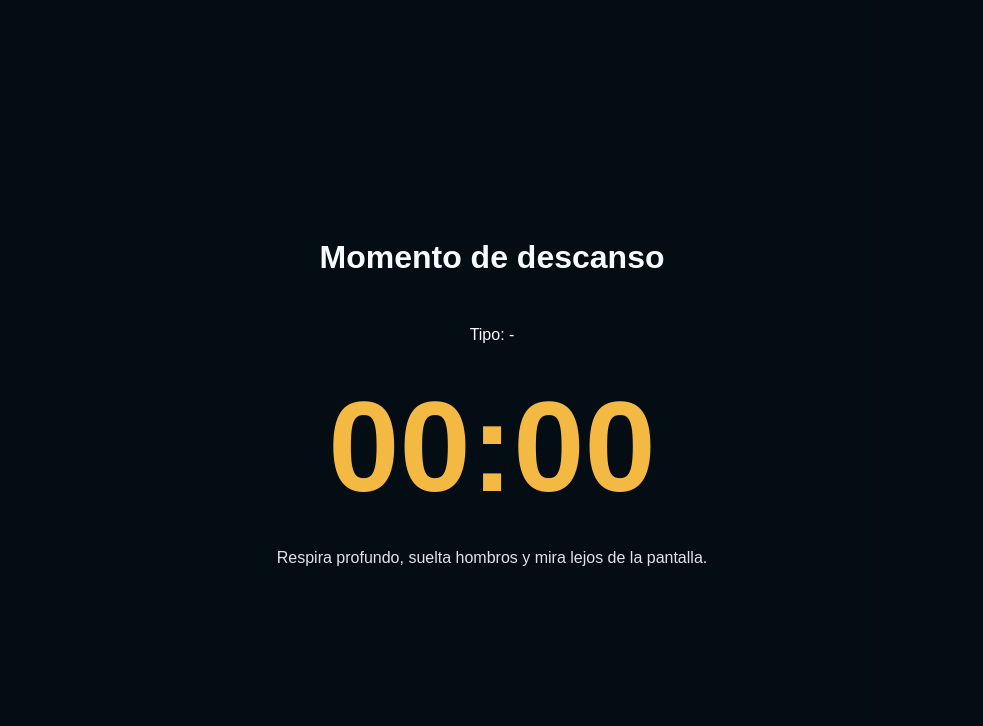
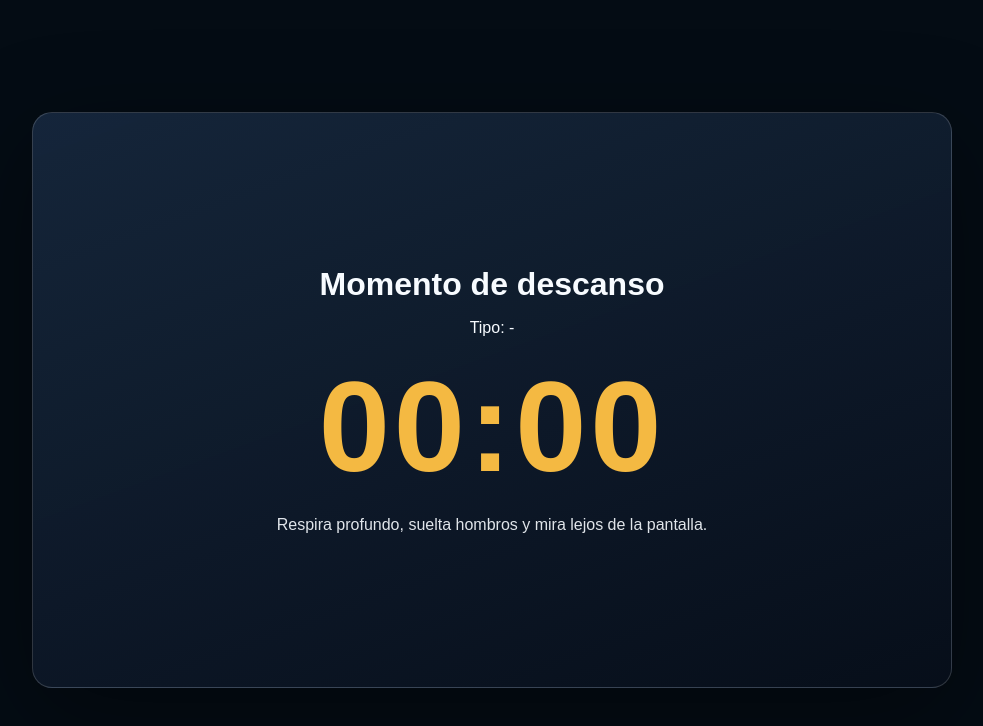
Before and after one commit to carlosrm22/lazaro, a website: page apps/desktop/ui/overlay.html in a window 1280 px wide. Shown: the whole page, without its empty margins (148-1131 px from the left). Drawn offline with Linux system fonts and the light colour scheme.

Commit message:
fix: center break overlay window and content

```diff
--- a/apps/desktop/ui/overlay.css
+++ b/apps/desktop/ui/overlay.css
@@ -7,27 +7,40 @@ body {
   margin: 0;
   width: 100%;
   height: 100%;
+  min-height: 100vh;
+  display: grid;
+  place-items: center;
   font-family: "JetBrains Mono", "Fira Sans", sans-serif;
   background: rgba(5, 12, 20, 0.97);
   color: #f7fbff;
 }
 
 .overlay {
-  height: 100%;
+  width: min(92vw, 920px);
+  min-height: min(72vh, 760px);
   display: flex;
   flex-direction: column;
   justify-content: center;
   align-items: center;
   text-align: center;
-  gap: 0.8rem;
-  padding: 1rem;
+  gap: 1rem;
+  padding: 2rem;
+  border: 1px solid rgba(255, 255, 255, 0.16);
+  border-radius: 20px;
+  background: linear-gradient(160deg, rgba(23, 40, 63, 0.9), rgba(7, 15, 26, 0.94));
+  box-shadow: 0 28px 100px rgba(0, 0, 0, 0.42);
+}
+
+.overlay h1,
+.overlay p {
+  margin: 0;
 }
 
 .count {
   font-size: clamp(3rem, 12vw, 8rem);
   font-weight: 800;
   color: #f4b942;
-  margin: 0;
+  letter-spacing: 0.03em;
 }
 
 .hint {
```
Also changed, not shown: 1 other file.
